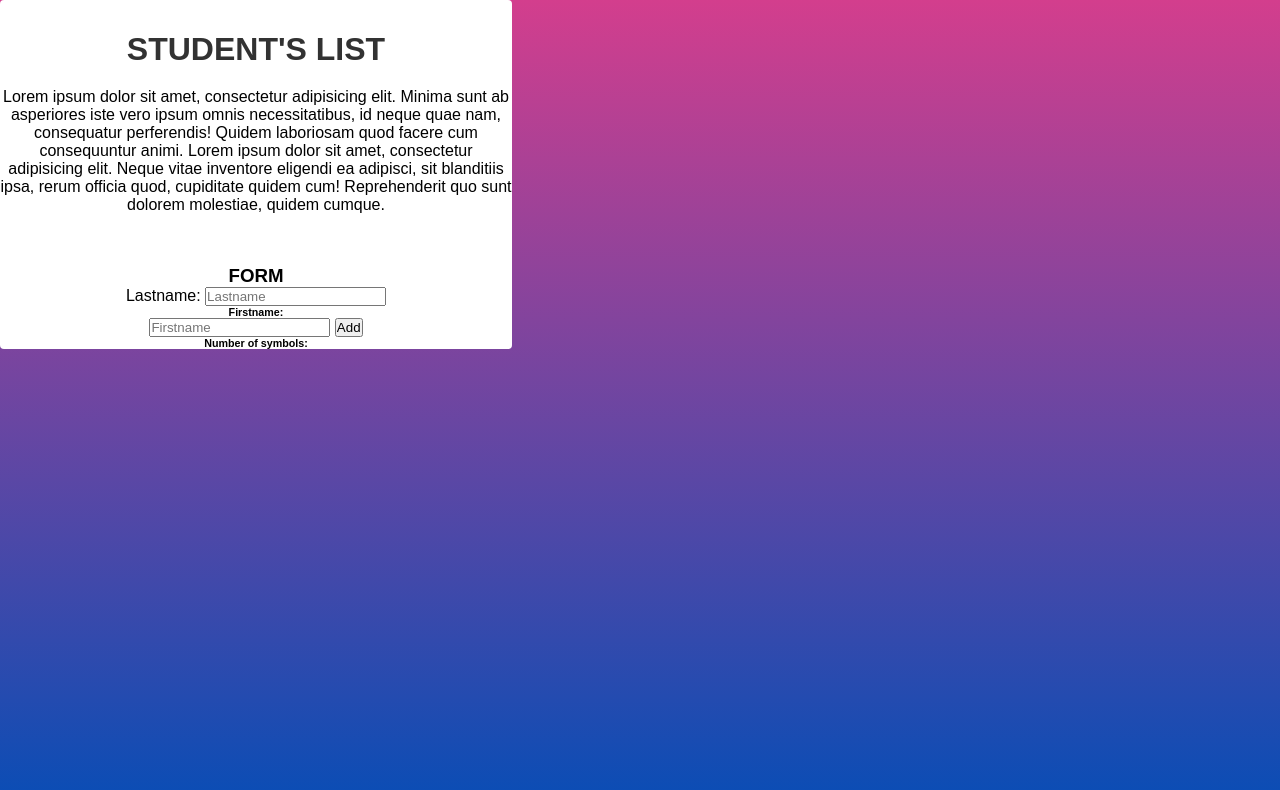
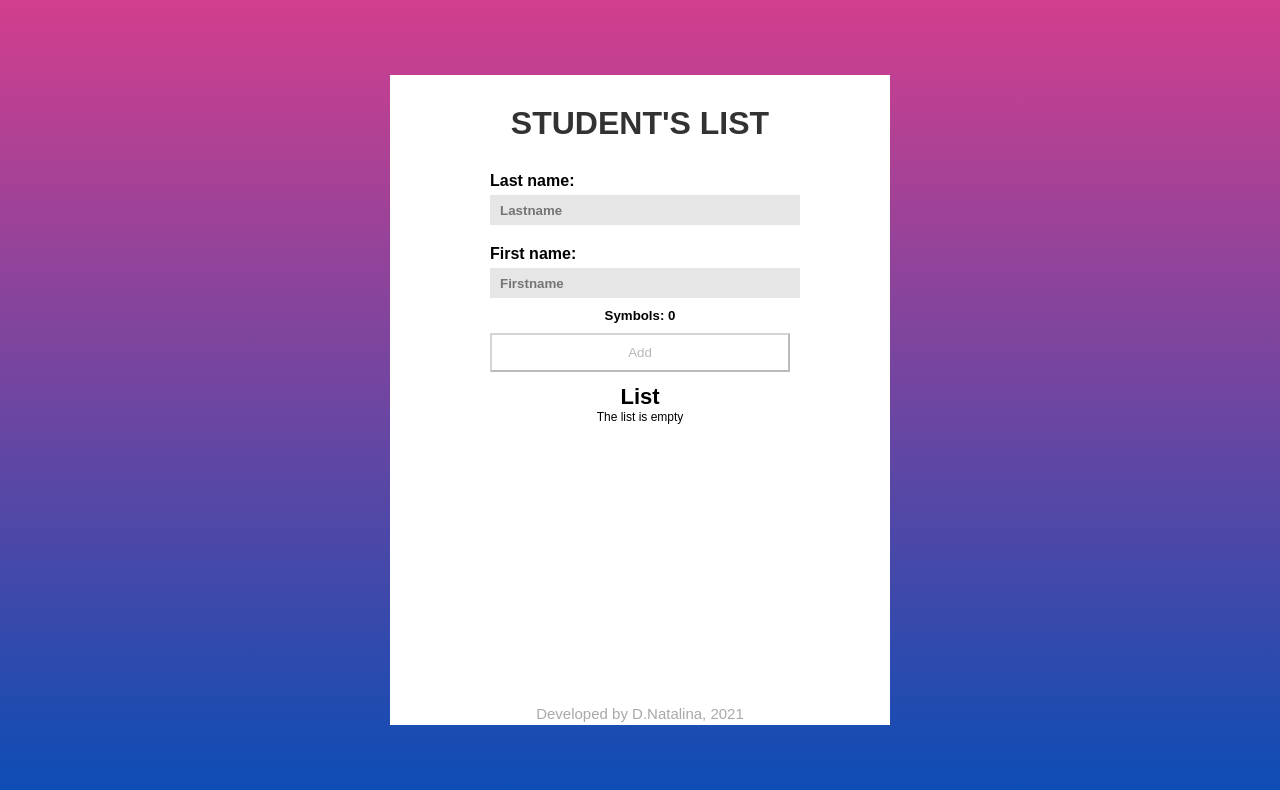
Before and after one commit to PhOeNiX423/web1_12, a plain HTML site: page index.html in a window 1280 px wide. Drawn offline with nearby package versions, Linux system fonts and the light colour scheme.

Commit message:
v. finally

```diff
--- a/index.html
+++ b/index.html
@@ -4,28 +4,114 @@
 <head>
     <meta charset="UTF-8">
     <title>Web1_12</title>
+    <meta name="viewport" content="width=device-width, initial-scale=1.0">
     <link rel='stylesheet' href="style.css">
-    <script src="https://cdn.jsdelivr.net/npm/vue@2/dist/vue.js"></script>
 </head>
 
 <body>
     <div id='form'>
         <h1 id='header'>STUDENT'S LIST</h1>
-        <p>Lorem ipsum dolor sit amet, consectetur adipisicing elit. Minima sunt ab asperiores iste vero ipsum omnis necessitatibus, id neque quae nam, consequatur perferendis! Quidem laboriosam quod facere cum consequuntur animi. Lorem ipsum dolor sit amet, consectetur adipisicing elit. Neque vitae inventore eligendi ea adipisci, sit blanditiis ipsa, rerum officia quod, cupiditate quidem cum! Reprehenderit quo sunt dolorem molestiae, quidem cumque.</p>
-        <form style="padding-top: 10%;">
-            <h3>FORM</h3>
+        <!--
+        <div>
+            <p style='padding: 15px;'>Lorem ipsum dolor sit amet, consectetur adipisicing elit. Minima sunt ab asperiores iste vero ipsum omnis necessitatibus, id neque quae nam, consequatur perferendis! Quidem laboriosam quod facere cum consequuntur animi. Lorem ipsum dolor sit amet, consectetur adipisicing elit. Neque vitae inventore eligendi ea adipisci, sit blanditiis ipsa, rerum officia quod, cupiditate quidem cum! Reprehenderit quo sunt dolorem molestiae, quidem cumque.</p>
+        </div>
+-->
+        <div id="forma">
+            <div>
+                <h4 style="text-align: start; margin-bottom: 5px; margin-top: 20px;">Last name:</h4>
+                <input style='display: block; margin: auto 0; width: 300px; height: 30px; background-color: #E6E6E6; border: none; outline:none;' placeholder="Lastname" type="text" v-model="LN" id='LaNa' />
+            </div>
+            <div>
+                <h4 style="text-align: start; margin-top: 20px; margin-bottom: 5px;">First name:</h4>
+                <input style='display: block; margin: auto 0; width: 300px; height: 30px; background-color: #E6E6E6; border: none; outline:none;' placeholder="Firstname" type="text" v-model="FN" id='FiNa'>
+            </div>
+            <div style="font-family: sans-serif; text-align: center; margin-top: 10px; margin-bottom: 10px;">
+                <h5 style="font-weight: 600;">Symbols: {{length}}</h5>
+            </div>
 
-            <label for='login'>Lastname:</label>
-            <input
-            v-model.trim="login"
-            placeholder='Lastname'
-            >
+            <button class="btn" v-on:click.prevent="addItem" v-bind:disabled="Button" v-bind:enabled="Button">Add</button>
+            <h1 style="font-weight: 800; font-size: 22px; margin-top: 4%;">{{header}}</h1>
+            <div style="font-size: 12px;" v-if='items.length==0'>The list is empty</div>
+            <div style="margin-top: 10px; font-size: 12px;" v-else>
+                <ol style='text-align: start; display: inline-block'>
+                    <li v-for='item in items'>
+                        {{item}}
+                    </li>
+                </ol>
+                <button style='margin-top: 15px;' id='btn' v-on:click='clear'>Clear list</button>
+            </div>
+        </div>
+        <div style='position: absolute; bottom: 0px; width: 500px; text-align: center;'>
+            <p style='font-size: 15px; color: darkgrey; margin-bottom: 3px;'>Developed by D.Natalina, 2021</p>
+        </div>
 
-            <h6>Firstname:</h6>
-            <input v-model='massage' type='text' name="Firstname" placeholder="Firstname">
-            <input type='submit' name='sub' value='Add'>
-            <h6>Number of symbols:</h6>
-        </form>
+        <script type="text/javascript" src="https://unpkg.com/vue@2.1.10/dist/vue.js"></script>
+        <script>
+            new Vue({
+                el: '#form',
+                data: {
+                    LN: '',
+                    FN: '',
+                    header: 'List',
+                    items: [],
+                    Button: true,
+                },
+                computed: {
+                    length: function() {
+                        return this.LN.length + this.FN.length;
+                    }
+                },
+
+                methods: {
+                    addItem: function() {
+                        if (this.LN !== '' && this.FN !== '') {
+                            const item = {};
+                            item.one = this.LN;
+                            item.two = this.FN;
+
+                            i1 = this.LN[0];
+                            i2 = this.FN[0];
+
+                            this.LN = this.LN.toLowerCase().slice(1);
+                            this.FN = this.FN.toLowerCase().slice(1);
+
+                            this.LN = i1.toUpperCase() + this.LN;
+                            this.FN = i2.toUpperCase() + this.FN;
+
+
+
+                            this.items.push(`${this.LN} ${this.FN} `);
+                            this.LN = '';
+                            this.FN = '';
+                        }
+                    },
+                    clear: function() {
+                        this.items = []
+                    },
+
+                },
+                watch: {
+
+                    LN(value) {
+                        if (value.length > 0 && this.FN.length > 0) {
+                            this.Button = false;
+                        } else {
+                            this.Button = true;
+                        }
+                    },
+
+                    FN(value) {
+                        if (value.length > 0 && this.LN.length > 0) {
+                            this.Button = false;
+                        } else {
+                            this.Button = true;
+                        }
+                    },
+                },
+
+            });
+
+        </script>
     </div>
 </body>
 
--- a/style.css
+++ b/style.css
@@ -1,7 +1,7 @@
 * {
     margin: 0;
     padding: 0;
-    font-family: sans-serif
+    font-family: sans-serif;
 }
 
 body {
@@ -11,13 +11,52 @@ body {
 
 #header {
     padding-top: 6%;
-    padding-bottom: 4%;
+    padding-bottom: 2%;
     color: #323232;
+    font-weight: 900
+}
+
+input {
+    padding-left: 10px;
+    font-weight: 600;
+}
+
+button {
+    padding: 10px;
+    width: 300px;
 }
 
 #form {
-    width: 40%;
+    width: 500px;
+    height: 650px;
     background: #FFFFFF;
     text-align: center;
-    border-radius: 4px;
+    position: absolute;
+    top: 50%;
+    left: 50%;
+    margin: -325px 0 0 -250px;
 }
+
+#forma {
+    margin: auto;
+    width: 300px;
+}
+
+.btn:hover {
+    cursor: pointer;
+}
+
+.btn:enabled {
+    background-color: #D33F8D;
+    color: white;
+    border: none;
+}
+
+.btn:disabled {
+    cursor: default;
+    background: white;
+}
+
+.btn:focus {
+    outline: none;
+  }
```
Also changed, not shown: script.js (deleted, +0 -8 lines).
